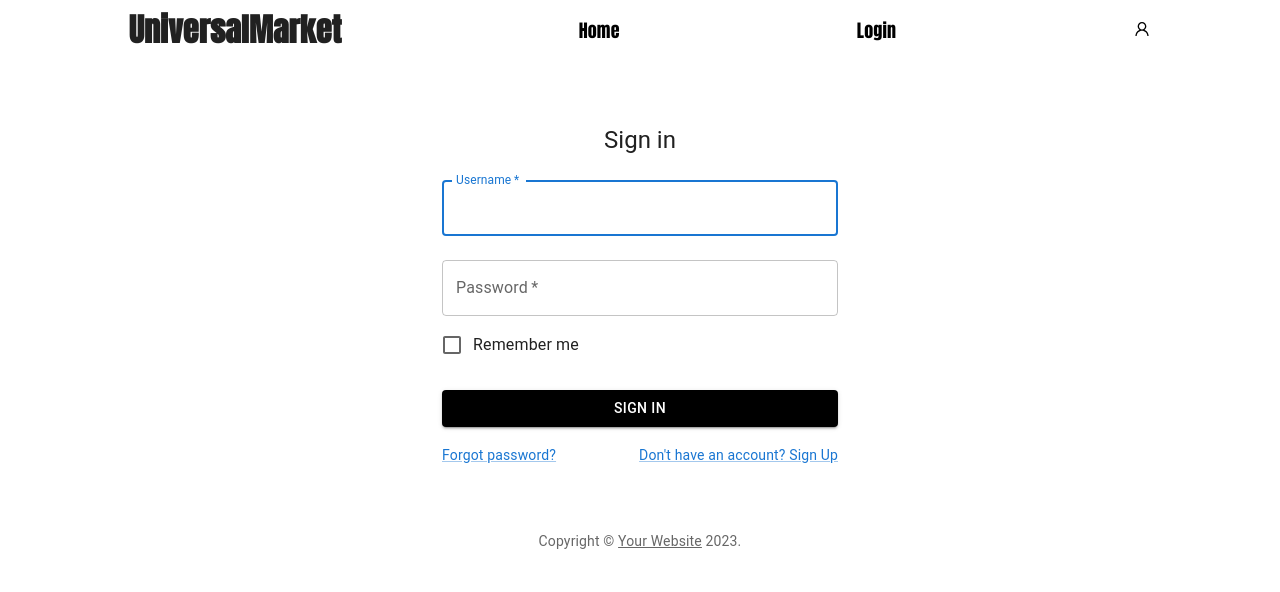
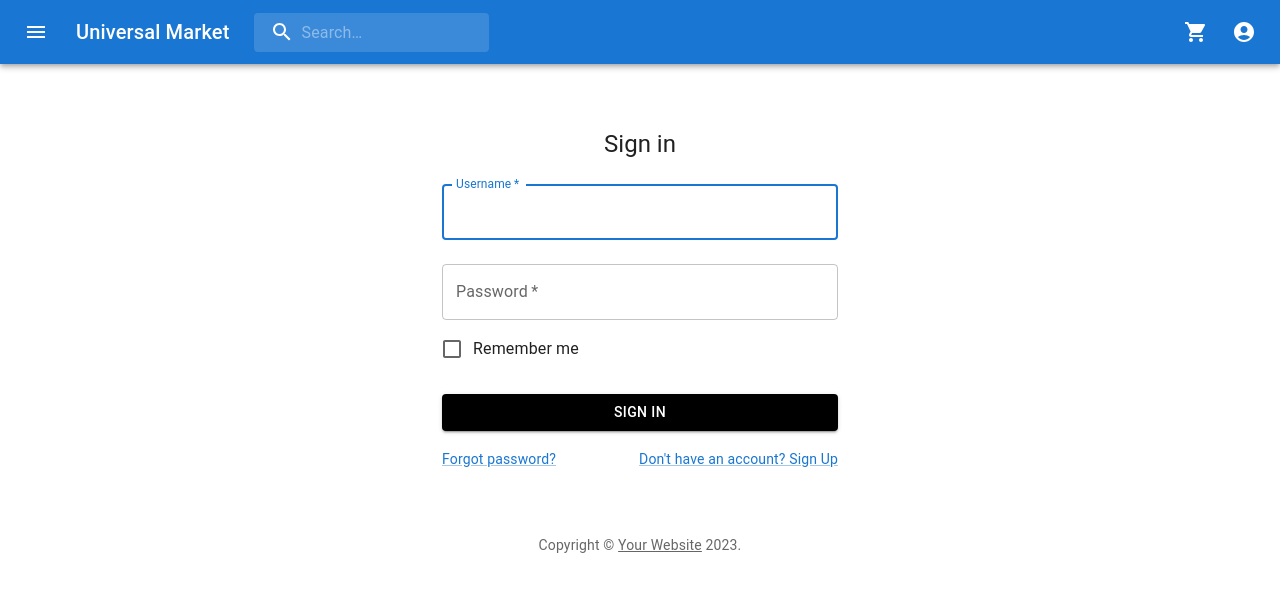
Before and after one commit to kelvinrosa1/Capstone, a React (Vite) app: page /login in a window 1280 px wide. Shown: the top 592 px of the page. Built offline with nearby package versions, Linux system fonts and the light colour scheme; no server answers.

Commit message:
made changed to navbar and home, imported the api fetch products to app.jsx

```diff
--- a/package.json
+++ b/package.json
@@ -12,7 +12,8 @@
   "dependencies": {
     "@emotion/react": "^11.11.1",
     "@emotion/styled": "^11.11.0",
-    "@mui/material": "^5.14.6",
+    "@mui/icons-material": "^5.14.7",
+    "@mui/material": "^5.14.7",
     "react": "^18.2.0",
     "react-dom": "^18.2.0",
     "react-icons": "^4.10.1",
--- a/src/App.css
+++ b/src/App.css
@@ -22,17 +22,7 @@
   justify-items: center;
   margin: auto;
   width: 50%;
-}
-
-.allPrd {
-  background-color: #CAC9CC;
-  display: flex;
-  flex-direction: column;
-}
-
-.summerSale {
-  width: 100%;
-  height: 550px;
+  margin-top: 50px;
 }
 
 .searchBar {
@@ -57,6 +47,7 @@
   flex-direction: column;
   align-items: center;
   height: 100%;
+
 }
 
 div > .MuiCardMedia-root {
--- a/src/App.jsx
+++ b/src/App.jsx
@@ -7,15 +7,44 @@
 import Signup from './Components/Signup'
 import Profile from './Components/Profile'
 import SingleProduct from './Components/SingleProduct'
+import { useState } from 'react'
+import { useEffect } from 'react'
 
 function App() {
-  // const [count, setCount] = useState(0)
+  const [products, setProducts] = useState([]);
+  const [searchTerm, setSearchTerm] = useState("");
+  const [filteredProducts, setFilteredProducts] = useState([])
+
+  useEffect(() => {
+    async function fetchApi() {
+        try {
+            const grabProducts = await fetch('https://fakestoreapi.com/products');
+            const result = await grabProducts.json();
+            setProducts(result);
+
+        } catch (error) {
+            console.log(error);
+        }
+    }
+    fetchApi();
+}, []);
+
+const updateFilteredProducts = (term) => {
+  setSearchTerm(term);
+
+  const  productList = products.filter(product =>
+    product.title.toLowerCase().includes(searchTerm.toLowerCase())
+  );
+
+  // setFilteredProducts(productList)
+  console.log('filtered products: ', productList)
+}
 
   return (
     <>
-    <Navabar/>
+    <Navabar searchTerm={searchTerm} updateProducts={updateFilteredProducts} />
     <Routes>
-      <Route path='/' element={<Home/>}/>
+      <Route path='/' element={<Home products={products} setProducts={setProducts} filteredProducts={filteredProducts} />}/>
       <Route path='/login' element={<Login/>}/>
       <Route path='/signup' element={<Signup/>}/>
       <Route path='/profile' element={<Profile/>}/>
--- a/src/Components/Home.jsx
+++ b/src/Components/Home.jsx
@@ -1,7 +1,7 @@
 import { useState, useEffect } from "react";
-import Product from "./ProductHome";
+import Product from "./Product";
 
-function Home() {
+function Home({ filteredProducts }) {
     const [products, setProducts] = useState([]);
     const [searchTerm, setSearchTerm] = useState("");
 
@@ -10,7 +10,6 @@
             try {
                 const grabProducts = await fetch('https://fakestoreapi.com/products');
                 const result = await grabProducts.json();
-                console.log(result)
                 setProducts(result);
             } catch (error) {
                 console.log(error);
@@ -19,9 +18,7 @@
         fetchApi();
     }, []);
 
-    const filteredProducts = products.filter(product =>
-        product.title.toLowerCase().includes(searchTerm.toLowerCase())
-    );
+
 
     return (
         <>
--- a/src/Components/Navabar.jsx
+++ b/src/Components/Navabar.jsx
@@ -1,18 +1,238 @@
-import { Link } from "react-router-dom"
-import { AiOutlineUser } from "react-icons/ai";
+
+import * as React from 'react';
+import { styled, alpha } from '@mui/material/styles';
+import AppBar from '@mui/material/AppBar';
+import Box from '@mui/material/Box';
+import Toolbar from '@mui/material/Toolbar';
+import IconButton from '@mui/material/IconButton';
+import Typography from '@mui/material/Typography';
+import InputBase from '@mui/material/InputBase';
+import Badge from '@mui/material/Badge';
+import MenuItem from '@mui/material/MenuItem';
+import Menu from '@mui/material/Menu';
+import MenuIcon from '@mui/icons-material/Menu';
+import SearchIcon from '@mui/icons-material/Search';
+import AccountCircle from '@mui/icons-material/AccountCircle';
+import MoreIcon from '@mui/icons-material/MoreVert';
+import ShoppingCartIcon from '@mui/icons-material/ShoppingCart';
+import { useState } from 'react';
+
+const Search = styled('div')(({ theme }) => ({
+  position: 'relative',
+  borderRadius: theme.shape.borderRadius,
+  backgroundColor: alpha(theme.palette.common.white, 0.15),
+  '&:hover': {
+    backgroundColor: alpha(theme.palette.common.white, 0.25),
+  },
+  marginRight: theme.spacing(2),
+  marginLeft: 0,
+  width: '100%',
+  [theme.breakpoints.up('sm')]: {
+    marginLeft: theme.spacing(3),
+    width: 'auto',
+  },
+}));
+
+const SearchIconWrapper = styled('div')(({ theme }) => ({
+  padding: theme.spacing(0, 2),
+  height: '100%',
+  position: 'absolute',
+  pointerEvents: 'none',
+  display: 'flex',
+  alignItems: 'center',
+  justifyContent: 'center',
+}));
+
+const StyledInputBase = styled(InputBase)(({ theme }) => ({
+  color: 'inherit',
+  '& .MuiInputBase-input': {
+    padding: theme.spacing(1, 1, 1, 0),
+    // vertical padding + font size from searchIcon
+    paddingLeft: `calc(1em + ${theme.spacing(4)})`,
+    transition: theme.transitions.create('width'),
+    width: '100%',
+    [theme.breakpoints.up('md')]: {
+      width: '20ch',
+    },
+  },
+}));
+
+export default function Navabar({ products, updateProducts }) {
+  const [anchorEl, setAnchorEl] = React.useState(null);
+  const [mobileMoreAnchorEl, setMobileMoreAnchorEl] = React.useState(null);
+  const [searchTerm, setSearchTerm] = useState("");
 
 
-function Navabar() {
+
+  const isMenuOpen = Boolean(anchorEl);
+  const isMobileMenuOpen = Boolean(mobileMoreAnchorEl);
+
+  const handleProfileMenuOpen = (event) => {
+    setAnchorEl(event.currentTarget);
+  };
+
+  const handleMobileMenuClose = () => {
+    setMobileMoreAnchorEl(null);
+  };
+
+  const handleMenuClose = () => {
+    setAnchorEl(null);
+    handleMobileMenuClose();
+  };
+
+  const handleMobileMenuOpen = (event) => {
+    setMobileMoreAnchorEl(event.currentTarget);
+  };
+
+  const menuId = 'primary-search-account-menu';
+  const renderMenu = (
+    <Menu
+      anchorEl={anchorEl}
+      anchorOrigin={{
+        vertical: 'top',
+        horizontal: 'right',
+      }}
+      id={menuId}
+      keepMounted
+      transformOrigin={{
+        vertical: 'top',
+        horizontal: 'right',
+      }}
+      open={isMenuOpen}
+      onClose={handleMenuClose}
+    >
+      <MenuItem onClick={handleMenuClose}>Profile</MenuItem>
+      <MenuItem onClick={handleMenuClose}>My account</MenuItem>
+      <MenuItem onClick={handleMenuClose}>Login</MenuItem>
+    </Menu>
+  );
+
+  const mobileMenuId = 'primary-search-account-menu-mobile';
+  const renderMobileMenu = (
+    <Menu
+      anchorEl={mobileMoreAnchorEl}
+      anchorOrigin={{
+        vertical: 'top',
+        horizontal: 'right',
+      }}
+      id={mobileMenuId}
+      keepMounted
+      transformOrigin={{
+        vertical: 'top',
+        horizontal: 'right',
+      }}
+      open={isMobileMenuOpen}
+      onClose={handleMobileMenuClose}
+    >
+      {/* <MenuItem>
+        <IconButton size="large"  color="inherit">
+           <Badge badgeContent={4} color="error">
+            <MailIcon />
+          </Badge>
+        </IconButton>
+        <p>Messages</p>
+      </MenuItem> */}
+      <MenuItem>
+        <IconButton
+          size="large"
+          aria-label="show 17 new notifications"
+          color="inherit"
+        >
+          <Badge badgeContent={17} color="error">
+            <ShoppingCartIcon/>
+          </Badge>
+        </IconButton>
+        <p>Notifications</p>
+      </MenuItem>
+      <MenuItem onClick={handleProfileMenuOpen}>
+        <IconButton
+          size="large"
+          aria-label="account of current user"
+          aria-controls="primary-search-account-menu"
+          aria-haspopup="true"
+          color="inherit"
+        >
+          <AccountCircle />
+        </IconButton>
+        <p>Profile</p>
+      </MenuItem>
+    </Menu>
+  );
+
   return (
-    <>
-    <div className="navbar">
-      <h1 className="logo">UniversalMarket</h1>
-        <Link to='/'>Home</Link>
-        <Link to='/login'>Login</Link>
-        <Link to='/profile'><AiOutlineUser/></Link>
-    </div>
-    </>
-  )
+    <Box sx={{ flexGrow: 1 }}>
+      <AppBar position="static">
+        <Toolbar>
+          <IconButton
+            size="large"
+            edge="start"
+            color="inherit"
+            aria-label="open drawer"
+            sx={{ mr: 2 }}
+          >
+            <MenuIcon />
+          </IconButton>
+          <Typography
+            variant="h6"
+            noWrap
+            component="div"
+            sx={{ display: { xs: 'none', sm: 'block' } }}
+          >
+            Universal Market
+          </Typography>
+          <Search>
+            <SearchIconWrapper>
+              <SearchIcon />
+            </SearchIconWrapper>
+            <StyledInputBase
+              type='text'
+              placeholder="Search…"
+              inputProps={{ 'aria-label': 'search' }}
+              value={searchTerm}
+              onChange={(e) => {updateProducts(e.target.value)}}
+            />
+          </Search>
+          <Box sx={{ flexGrow: 1 }} />
+          <Box sx={{ display: { xs: 'none', md: 'flex' } }}>
+            {/* <IconButton size="large" aria-label="show 4 new mails" color="inherit">
+              <Badge badgeContent={4} color="error">
+                <MailIcon />
+              </Badge>
+            </IconButton> */}
+            <IconButton
+              size="large"
+              color="inherit"
+            >
+                <ShoppingCartIcon/>
+            </IconButton>
+            <IconButton
+              size="large"
+              edge="end"
+              aria-label="account of current user"
+              aria-controls={menuId}
+              aria-haspopup="true"
+              onClick={handleProfileMenuOpen}
+              color="inherit"
+            >
+              <AccountCircle />
+            </IconButton>
+          </Box>
+          <Box sx={{ display: { xs: 'flex', md: 'none' } }}>
+            <IconButton
+              size="large"
+              aria-label="show more"
+              aria-controls={mobileMenuId}
+              aria-haspopup="true"
+              onClick={handleMobileMenuOpen}
+              color="inherit"
+            >
+              <MoreIcon />
+            </IconButton>
+          </Box>
+        </Toolbar>
+      </AppBar>
+      {renderMobileMenu}
+      {renderMenu}
+    </Box>
+  );
 }
-
-export default Navabar
```
Also changed, not shown: src/Components/Product.jsx (renamed from src/Components/ProductHome.jsx), 1 other file (tests, documents, lock files or other folders).
